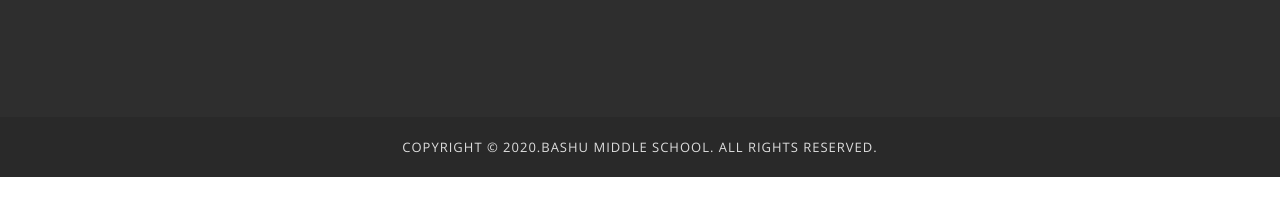
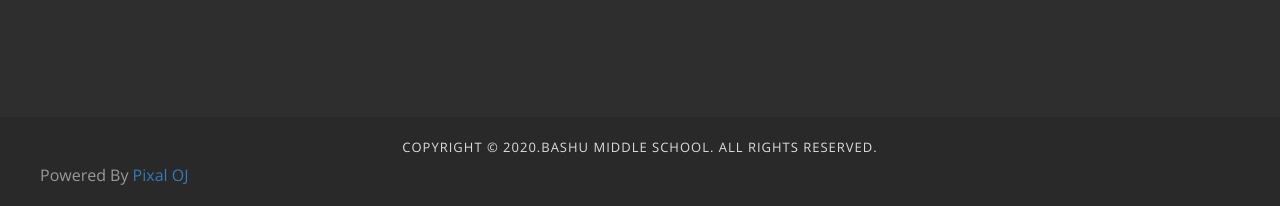
Before and after one commit to BashuMiddleSchool/2021did-html, a plain HTML site: page index.html in a window 1280 px wide. Shown: the part 6404-6610 px from the top of the page. Before the commit the page ends 6581 px from the top, so only its background shows below. Drawn offline with nearby package versions, Linux system fonts and the light colour scheme; files whose address does not match are found by name; a web font is replaced by a local one.

Commit message:
Update index.html

```diff
--- a/index.html
+++ b/index.html
@@ -534,7 +534,7 @@
                     <p>Copyright &copy; 2020.Bashu Middle School. All rights reserved.</a></p>
                 </div>
             </div>
-
+    <p>Powered By <a href"https://elevenstudio-main.github.io/PixalOJ"> Pixal OJ </a></p>
         </div>
     </div>
 </div>
```
